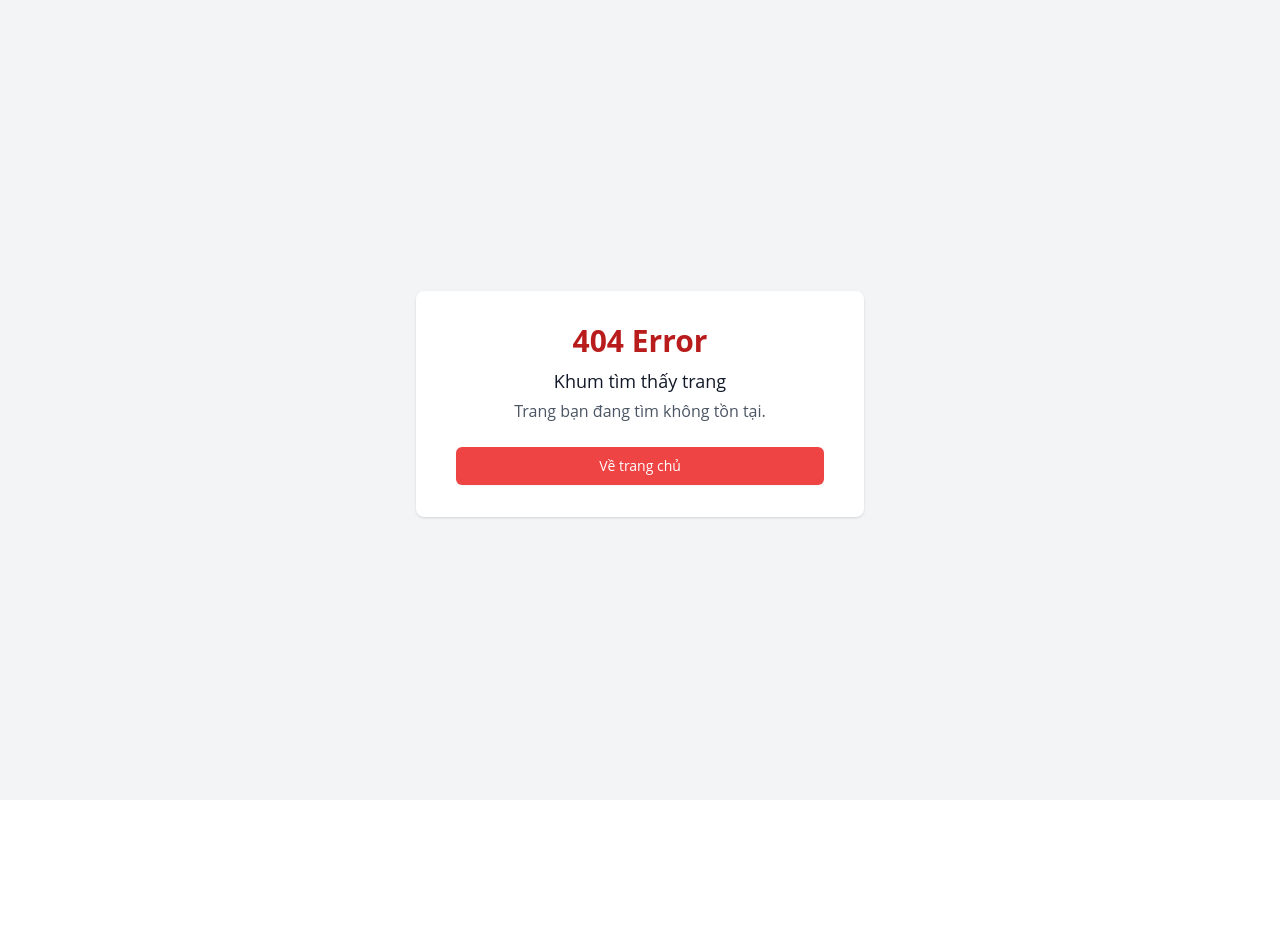
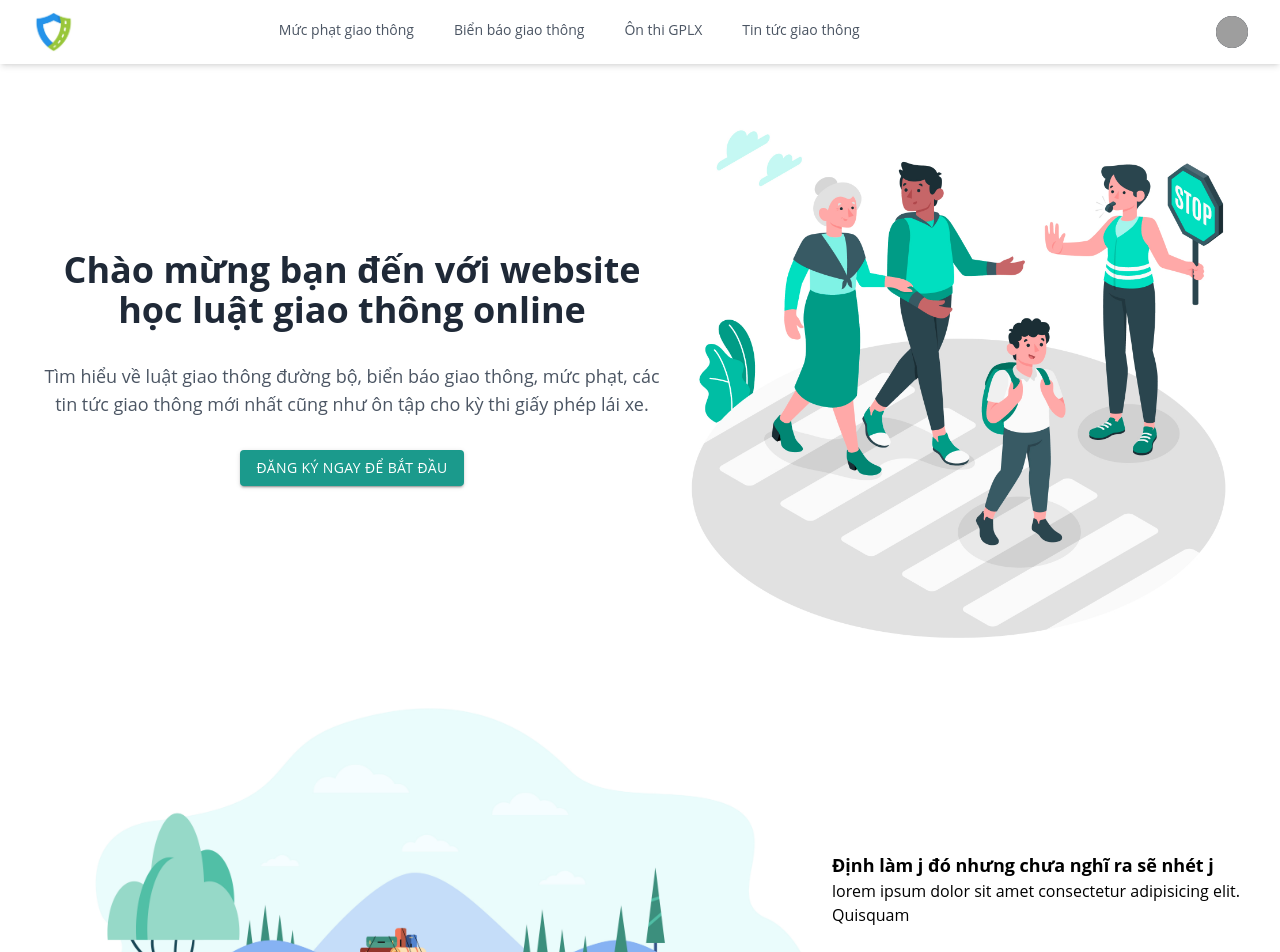
Before and after one commit to PhucNguyenHoang611/TrafficLearn, a React (Vite) app in the folder reactapp/: page /landing in a window 1280 px wide. Before the commit this address had no page. Shown: the top 952 px of the page. Before the commit the page ends 800 px from the top, so only its background shows below. Built offline with nearby package versions, Linux system fonts and the light colour scheme; grey boxes are pictures that could not be loaded.

Commit message:
landing page, add notify for sign in, sign up

```diff
--- a/reactapp/src/components/navbar/NavFine.jsx
+++ b/reactapp/src/components/navbar/NavFine.jsx
@@ -44,7 +44,8 @@ const NavFine = () => {
   return (
     <div className="relative">
       <button
-        className="bg-den text-white py-2 px-4 rounded-md text-sm font-medium"
+        // className="bg-den text-white py-2 px-4 rounded-md text-sm font-medium"
+        className="no-underline text-gray-600 hover:bg-gray-700 hover:text-white px-3 py-2 rounded-md text-sm font-medium"
         onMouseEnter={handleMouseEnter}
         onMouseLeave={handleMouseLeave}
       >
--- a/reactapp/src/components/navbar/Navbar.jsx
+++ b/reactapp/src/components/navbar/Navbar.jsx
@@ -1,9 +1,10 @@
 import React, { useState } from "react";
-import { Link } from "react-router-dom";
+import { Link, useNavigate } from "react-router-dom";
 import NavFine from "./NavFine";
 import NavProfile from "./NavProfile";
 
 const NavBar = () => {
+  const navigate = useNavigate();
   const [isMenuOpen, setIsMenuOpen] = useState(false);
 
   function toggleMenu() {
@@ -63,15 +64,17 @@ const NavBar = () => {
           <div className="flex-1 flex items-center justify-center sm:items-stretch sm:justify-start">
             <div className="flex-shrink-0 flex items-center">
               <img
-                className="hidden lg:block h-10 w-auto"
+                className="hidden lg:block h-10 w-auto cursor-pointer"
                 src="/logo.webp"
                 alt="Workflow"
+                onClick={() => navigate("/landing")}
               />
-              <p className="uppercase max-sm:hidden mx-2">
+              {/* <p className="uppercase max-sm:hidden mx-2">
                 Học luật giao thông
-              </p>
+              </p> */}
             </div>
-            <div className="hidden sm:block sm:ml-6">
+            {/* sm:ml-6 -> sm:ml-[12rem] */}
+            <div className="hidden sm:block sm:ml-[12rem]">
               <div className="flex space-x-4">
                 {/* Current: "bg-gray-900 text-white", Default: "text-gray-300 hover:bg-gray-700 hover:text-white" */}
                 <NavFine />
--- /dev/null
+++ b/reactapp/src/pages/Landing.jsx
@@ -0,0 +1,81 @@
+import { Button } from "@mui/material";
+import React, { useState, useEffect } from "react";
+import { Link } from "react-router-dom";
+import { theme } from "@/themes/CustomeTheme";
+import { useSelector } from "react-redux";
+import car from "/public/car.jpg";
+import crossRoad from "/public/crossRoad.jpg";
+
+const Landing = () => {
+  const auth = useSelector((state) => state.auth);
+  const [isLogin, setIsLogin] = useState(false);
+  useEffect(() => {
+    if (auth.token !== "" && auth.token !== null) {
+      setIsLogin(true);
+    }
+  }, [auth.token]);
+  return (
+    <div className="">
+      <div className="flex justify-center items-center">
+        <div className="flex flex-col justify-center items-center text-center">
+          <h1 className="text-4xl font-bold mb-8 text-gray-800">
+            Chào mừng bạn đến với website học luật giao thông online
+          </h1>
+          <p className="text-lg mb-8 text-gray-600">
+            Tìm hiểu về luật giao thông đường bộ, biển báo giao thông, mức phạt,
+            các tin tức giao thông mới nhất cũng như ôn tập cho kỳ thi giấy phép
+            lái xe.
+          </p>
+
+          {isLogin ? (
+            <Button
+              variant="contained"
+              component={Link}
+              sx={{
+                backgroundColor: theme.palette.secondary.main,
+                ":hover": { backgroundColor: theme.palette.secondary.dark },
+              }}
+            >
+              <span>Thi thử ngay bây giờ</span>
+            </Button>
+          ) : (
+            <Button
+              variant="contained"
+              component={Link}
+              to="/signup"
+              sx={{
+                backgroundColor: theme.palette.secondary.main,
+                ":hover": { backgroundColor: theme.palette.secondary.dark },
+              }}
+            >
+              <span>Đăng ký ngay để bắt đầu</span>
+            </Button>
+          )}
+        </div>
+        <div className="max-w-[36rem]">
+          <img src={crossRoad} alt="Cross Road Image" />
+        </div>
+      </div>
+
+      <div className="flex items-center justify-center w-full">
+        <div className="max-w-[50rem] min-w-[20rem]">
+          <img
+            src={car}
+            alt="Traffic Landing Image"
+            className="h-auto w-full max-w-screen-lg"
+          />
+        </div>
+        <div>
+          <h2 className="font-bold text-lg">
+            Định làm j đó nhưng chưa nghĩ ra sẽ nhét j
+          </h2>
+          <p>
+            lorem ipsum dolor sit amet consectetur adipisicing elit. Quisquam
+          </p>
+        </div>
+      </div>
+    </div>
+  );
+};
+
+export default Landing;
--- a/reactapp/src/pages/Login.jsx
+++ b/reactapp/src/pages/Login.jsx
@@ -36,7 +36,13 @@ const Login = () => {
       const check = await checkValid(data.email);
       if (check.status === 200) {
         if (check.data === false) {
-          toast.error("Email chưa được xác thực !");
+          dispatch({
+            type: "NOTIFY",
+            payload: {
+              type: "error",
+              message: "Email chưa được xác thực !",
+            },
+          });
           // email verify
           dispatch({ type: "SET_EMAIL", payload: data });
           const send = await sendVerifyEmail(data.email);
@@ -59,8 +65,12 @@ const Login = () => {
       const res = await login(data.email, data.password);
       if (res.status === 200) {
         dispatch({ type: "LOGIN", payload: res.data });
+        // dispatch({
+        //   type: "NOTIFY",
+        //   payload: { type: "success", message: "Đăng nhập thành công !" },
+        // });
         setLoading(false);
-        navigate("/");
+        navigate("/landing");
       }
     } catch (error) {
       setLoading(false);
--- a/reactapp/src/pages/RootPage.jsx
+++ b/reactapp/src/pages/RootPage.jsx
@@ -1,16 +1,56 @@
 import React, { useEffect } from "react";
-import { useDispatch } from "react-redux";
+import { useDispatch, useSelector } from "react-redux";
 import { Outlet } from "react-router-dom";
+import { toast, ToastContainer } from "react-toastify";
 
 const RootPage = () => {
   const dispatch = useDispatch();
+  const notify = useSelector((state) => state.notify);
   useEffect(() => {
     document.title = "Trang chủ";
-  }, []);
+
+    dispatch({
+      type: "UN_NOTIFY",
+    });
+  }, [dispatch]);
+
+  useEffect(
+    () => {
+      if (notify) {
+        const { type, message } = notify;
+        switch (type) {
+          case "success":
+            toast.success(message);
+            break;
+          case "error":
+            toast.error(message);
+            break;
+          case "warning":
+            toast.warning(message);
+            break;
+          default:
+            break;
+        }
+      }
+    },
+    // eslint-disable-next-line react-hooks/exhaustive-deps
+    [notify]
+  );
 
   return (
     <>
       <Outlet />
+      <ToastContainer
+        position="top-right"
+        autoClose={5000}
+        hideProgressBar={false}
+        newestOnTop
+        closeOnClick
+        rtl={false}
+        pauseOnFocusLoss
+        draggable
+        pauseOnHover
+      />
     </>
   );
 };
--- a/reactapp/src/pages/SignUp.jsx
+++ b/reactapp/src/pages/SignUp.jsx
@@ -47,7 +47,13 @@ const SignUp = () => {
       const check = await checkValid(data.email);
       if (check.status === 200) {
         if (check.data === false) {
-          toast.error("Email chưa được xác thực !");
+          dispatch({
+            type: "NOTIFY",
+            payload: {
+              type: "warning",
+              message: "Hãy xác thực email !",
+            },
+          });
           // email verify
           dispatch({ type: "SET_EMAIL", payload: data });
           const send = await sendVerifyEmail(data.email);
@@ -82,6 +88,13 @@ const SignUp = () => {
         dispatch({
           type: "GET_EMAIL",
           payload: res.data.email,
+        });
+        dispatch({
+          type: "SET_NOTIFY",
+          payload: {
+            type: "success",
+            message: "Đăng ký thành công, hãy xác thực email !",
+          },
         });
         navigate("/verify");
       }
--- a/reactapp/src/pages/Verify.jsx
+++ b/reactapp/src/pages/Verify.jsx
@@ -28,6 +28,13 @@ const Verify = () => {
     try {
       const result = await verifyEmail(email, sotp);
       if (result) {
+        dispatch({
+          type: "NOTIFY",
+          payload: {
+            type: "success",
+            message: "Xác thực email thành công, hãy đăng nhập lại!",
+          },
+        });
         dispatch({ type: "UN_EMAIL" });
         navigate("/login");
       }
@@ -40,7 +47,12 @@ const Verify = () => {
     console.log("resend", email);
     try {
       const result = await sendVerifyEmail(email);
-      console.log(result);
+      if (result) {
+        dispatch({
+          type: "NOTIFY",
+          payload: { type: "success", message: "Gửi lại mã OTP thành công" },
+        });
+      }
     } catch (error) {
       console.log(error);
     }
--- a/reactapp/src/router/Router.jsx
+++ b/reactapp/src/router/Router.jsx
@@ -16,12 +16,15 @@ import Login from "../pages/Login";
 import SignUp from "../pages/SignUp";
 import ForgotPassword from "../pages/ForgotPassword";
 import Verify from "../pages/Verify";
+import Landing from "../pages/Landing";
 
 export const router = createBrowserRouter(
   createRoutesFromElements(
     <Route path="/" element={<RootPage />}>
       <Route index element={<Home />} />
       <Route path="/" element={<Home />}>
+        {/* <Route index element={<Landing />}></Route> */}
+        <Route path="landing" element={<Landing />}></Route>
         <Route path="fine/:fineId" element={<TrafficFine />}></Route>
         <Route path="sign/:signId" element={<TrafficSign />}></Route>
         <Route path="history" element={<ExamHistory />}></Route>
```
Also changed, not shown: reactapp/public/car.jpg (added), reactapp/public/crossRoad.jpg (added).
